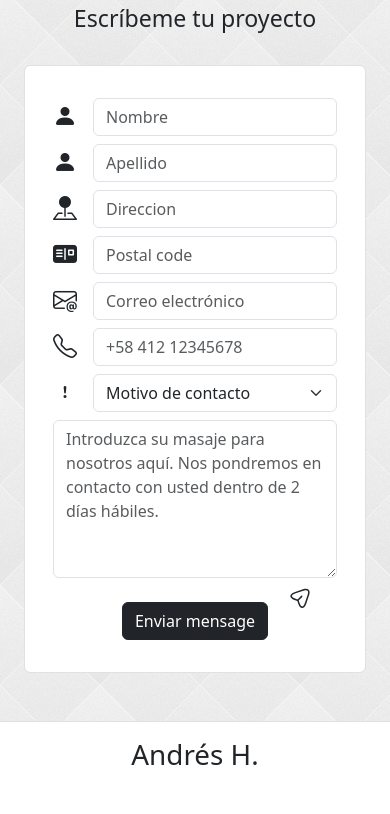
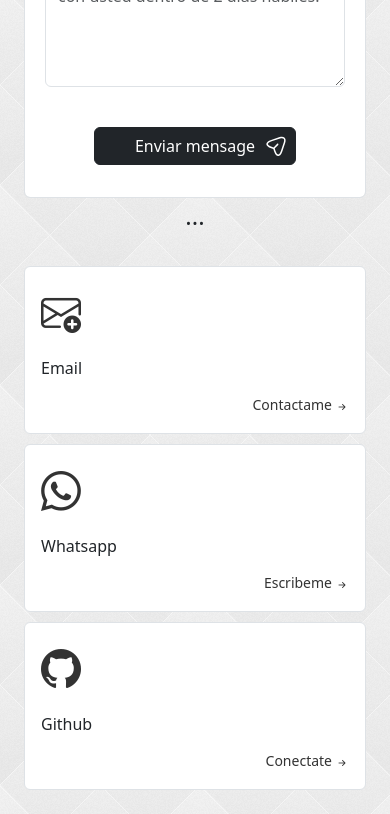
Before and after one commit to Zz-andres-zZ/portafolio, a PHP site: page /contact in a window 390 px wide; the page is wider, and only the part inside the window is pictured. Shown: the part 688-1502 px from the top of that part. Run offline with PHP 8.4, Linux system fonts and the light colour scheme; some libraries are stand-ins or nearby versions.

Commit message:
customise responsive

```diff
--- a/app/model/Database.php
+++ b/app/model/Database.php
@@ -0,0 +1,28 @@
+<?php
+
+class Database
+{
+    private static $host = "localhost";
+    private static $baseD = "test";
+    private static $user = "root";
+    private static $pass = "";
+    protected static $conect;
+
+    public function __construct()
+    {
+        try {
+            self::$conect = new PDO("mysql:host=" . self::$host . ";dbname=" . self::$baseD, self::$user, self::$pass);
+            self::$conect->setAttribute(PDO::ATTR_ERRMODE, PDO::ERRMODE_EXCEPTION);
+            echo "<div alt='conectado' class='conection'><span class='status'></span></div>";
+            return self::$conect;
+        } catch (PDOException $e) {
+            $response = ['Error' => 'error' . $e->getMessage()];
+            echo "<pre>";
+            print_r([
+                'AQUI EL ERROR' => json_encode($response)
+            ]);
+            echo "</pre>";
+            die();
+        }
+    }
+}
--- a/asset/css/about.css
+++ b/asset/css/about.css
@@ -118,9 +118,10 @@ main #about .about_description {
 
 @media (max-width: 575px) {
     main #about {
-        padding: 30px 0 !important;
+        padding: 40px 0 99px !important;
         position: relative;
         top: 0;
+        height: 100%;
     }
 
     main #about .about {
--- a/asset/css/contact.css
+++ b/asset/css/contact.css
@@ -11,34 +11,32 @@ main #contact {
 
 main #contact .container {}
 
-main #contact .container>p {
+main #contact .container>h1 {
     margin-bottom: 4rem;
     text-align: center;
     color: var(--container-color);
 }
 
-
 main #contact .contact-title {
+    font-size: 2.2rem;
     margin-bottom: 2rem;
+    color: var(--container-color);
 }
 
-main #contact .box-service {
+main #contact .content-box {
+    display: flex;
+    margin-bottom: 2rem;
+    gap: 10px;
+}
+
+main #contact .content-box .box-service {
+    width: 100%;
+    height: 100%;
     display: flex;
     justify-content: center;
 }
 
-main #contact .contact-title {
-    margin-bottom: 2rem;
-    color: var(--container-color);
-}
-
-main #contact .box-service {
-    display: flex;
-    justify-content: center;
-    width: 50%;
-}
-
-main #contact h3 {
+main #contact p {
     text-align: center;
     color: var(--color-text-muted);
 }
@@ -56,8 +54,7 @@ main #contact .content-title p {
 
 main #contact .box-service .card {
     transition: .3s;
-    margin-bottom: 1rem;
-    width: 80%;
+    width: 100%;
 }
 
 main #contact .box-service .card:hover {
@@ -72,13 +69,13 @@ main #contact .box-service .card:hover .card-body .icon-whatsap {
     color: #00ad5c;
 }
 
-main #contact .box-service .card:hover .card-body .icon-discor {
+main #contact .box-service .card:hover .card-body .icon-git {
     color: #404eed;
 }
 
 main #contact .box-service .icon-mail,
 .icon-whatsap,
-.icon-discor {
+.icon-git {
     font-size: 1rem;
     font-size: 2.5rem;
     color: var(--color-primary);
@@ -93,12 +90,14 @@ main #contact .box-service .card .card-body {
     justify-content: space-evenly;
 }
 
-main #contact .box-service .card .card-body h5 {
+main #contact .box-service .card .card-body .inf {}
+
+main #contact .box-service .card .card-body .inf h5 {
     margin: 1rem 0;
     font-size: 1rem;
 }
 
-main #contact .box-service .card .card-body p {
+main #contact .box-service .card .card-body .inf p {
     margin: 0;
 }
 
@@ -139,7 +138,7 @@ main #contact .box-service .card .card-body .nav-link:hover i {
 /* COL FORM */
 
 main #contact form {
-    padding: 2rem 1rem;
+    padding: 2rem .5rem;
 }
 
 main #contact form .row {
@@ -161,13 +160,53 @@ main #contact form .row .box i {
 
 main #contact form .row .box input {}
 
-main #contact form .row input[type="submit"] {
-    position: relative !important;
+main #contact form .row>div .position {
+    position: relative;
+    width: fit-content;
+    margin: auto;
     margin-top: 1rem;
+}
+
+main #contact form .row>div .position input[type="submit"] {
+    margin-top: 1rem;
+    padding: 6px 40px;
 }
 
 main #contact form .row svg {
     position: absolute !important;
-    width: fit-content;
-    right: 20%;
+    right: 8px;
+    bottom: 7px;
+    color: #fff;
 }
+
+@media (max-width: 992px) {
+    main #contact .row {}
+}
+
+
+@media (max-width: 576px) {
+    main #contact {
+        padding: 40px 0 99px !important;
+        position: relative;
+        top: 0;
+        height: 100%;
+    }
+
+    main #contact .content-box {
+        flex-wrap: wrap;
+    }
+
+    main #contact .container>h1 {
+        margin-bottom: 0;
+        font-size: 4.2rem;
+    }
+
+    main #contact .contact-title {
+        font-size: 1.5rem;
+        margin: 0 0 2rem 0;
+    }
+
+    main #contact form .row .box i {
+        display: none;
+    }
+}
--- a/asset/css/portafolio.css
+++ b/asset/css/portafolio.css
@@ -25,8 +25,12 @@ main #portafolio .content-title {
     margin-bottom: 1rem;
 }
 
+main #portafolio .content-title h1 {
+    font-size: 4.2rem;
+}
+
 main #portafolio .content-title p {
-    color: var(--container-color);
+    font-size: 1.2rem;
 }
 
 main #portafolio .navegation-inf {
@@ -42,7 +46,7 @@ main #portafolio .navegation-inf .nav-tabs .nav-link {
     border: 0;
     margin: 0 14px;
     color: var(--container-color);
-    width: 8%;
+    width: 10%;
     padding: 5px;
 }
 
@@ -169,6 +173,10 @@ main #portafolio .tab-content .tab-pane .content-panel figure figcaption {
         margin: 0 !important;
         padding: 40px 0 !important;
     }
+
+    main #portafolio .content-title h1 {}
+
+    main #portafolio .content-title p {}
 }
 
 @media (max-width: 490px) {
--- a/index.php
+++ b/index.php
@@ -1,4 +1,7 @@
-<?php require "view/layout/head.php"; ?>
+<?php
+require "view/layout/head.php";
+require "app/model/Database.php";
+?>
 
 <header class="sticky-top">
     <?php require "view/layout/include/header.php"; ?>
--- a/view/contact.php
+++ b/view/contact.php
@@ -30,8 +30,8 @@ if (isset($_POST['enviar'])) {
 ?>
 <section id="contact">
     <div class="container">
-        <p class="display-1">¡Contactame!</p>
-        <div class="mb-4">
+        <h1 class="display-1">¡Contactame!</h1>
+
         <?php if (isset($data)) { ?>
             <?php if (count($data) > 0) { ?>
                 <?php for ($i = 0; $i < count($data); $i++) { ?>
@@ -42,19 +42,33 @@ if (isset($_POST['enviar'])) {
                     </div>
                 <?php } ?>
             <?php } else { ?>
-                    <div class='bg-success w-50 mx-auto rounded text-white p-3 text-center'>Su mensaje se ha enviado con exito</div>
+                <div class='bg-success w-25 mx-auto rounded text-white py-3 text-center'>
+                    <span>
+                        Su mensaje se ha enviado con exito
+                        redireccionando ...
+                    </span>
+                </div>
+                <script>
+                    setTimeout(() => {
+                        window.location.href = "welcome.php";
+                    }, 5000);
+                </script>
             <?php } ?>
         <?php } ?>
-        </div>
+
         <div class="row m-0">
             <!-- SECTION DE INF -->
-            <div class="col-12 col-lg-6">
-                <!-- <div class="box-service">
+            <div class="col-12 col-lg-6 order-1 order-lg-0">
+                <p class="contact-title">...</p>
+                <div class="content-box">
+
+                    <div class="box-service">
                         <div class="card border">
                             <div class="card-body">
+                                <div class="inf">
                                     <i class="bi bi-envelope-plus icon-mail"></i>
-                            <h5 class="card-title">Correo electrónico</h5>
-                            <p>andresjhm.2440gmail.com</p>
+                                    <h5 class="card-title">Email</h5>
+                                </div>
                                 <a href="mailto:andresjhm.2440@gmail.com" target="_blank" class="nav-link a">
                                     Contactame
                                     <i class="bi bi-arrow-right-short"></i>
@@ -62,12 +76,14 @@ if (isset($_POST['enviar'])) {
                             </div>
                         </div>
                     </div>
+
                     <div class="box-service">
                         <div class="card border">
                             <div class="card-body">
+                                <div class="inf">
                                     <i class="bi bi-whatsapp icon-whatsap"></i>
                                     <h5 class="card-title">Whatsapp</h5>
-                            <p>+58 412 4722123</p>
+                                </div>
                                 <a href="https://wa.me/584124722123?text=Hola%20saludos%20%F0%9F%91%8B%0A%0AGracias%20por%20tu%20interes%0Aen%20que%20puedo%20ayudarte.?" target="_blank" class="nav-link b">
                                     Escribeme
                                     <i class="bi bi-arrow-right-short"></i>
@@ -75,24 +91,35 @@ if (isset($_POST['enviar'])) {
                             </div>
                         </div>
                     </div>
+
                     <div class="box-service">
                         <div class="card border">
                             <div class="card-body">
-                            <i class="bi bi-discord icon-discor"></i>
-                            <h5 class="card-title">Discord</h5>
+                                <div class="inf">
+                                    <i class="bi bi-github icon-git"></i>
+                                    <h5 class="card-title">Github</h5>
+                                </div>
                                 <a href="https://discord.gg/midudev" target="_blank" class="nav-link c">
                                     Conectate
                                     <i class="bi bi-arrow-right-short"></i>
                                 </a>
                             </div>
                         </div>
-                </div> -->
-                <iframe src="https://www.google.com/maps/embed?pb=!1m18!1m12!1m3!1d79444.64391671501!2d-0.21428374128957384!3d51.51972634746694!2m3!1f0!2f0!3f0!3m2!1i1024!2i768!4f13.1!3m3!1m2!1s0x4876045108e9cad3%3A0x6514817fa6d57c9!2sThe+Web+Kitchen!5e0!3m2!1sen!2suk!4v1469624353093" width="600" height="450" frameborder="0" style="border:0" allowfullscreen=""></iframe>
+                    </div>
+
+                </div>
+                <div class="iframe">
+                    <div class="card border-0">
+                        <div class="card-body h-50">
+                            <iframe src="https://www.google.com/maps/embed?pb=!1m18!1m12!1m3!1d79444.64391671501!2d-0.21428374128957384!3d51.51972634746694!2m3!1f0!2f0!3f0!3m2!1i1024!2i768!4f13.1!3m3!1m2!1s0x4876045108e9cad3%3A0x6514817fa6d57c9!2sThe+Web+Kitchen!5e0!3m2!1sen!2suk!4v1469624353093" width="100%" height="300px" frameborder="0" style="border:0" allowfullscreen=""></iframe>
+                        </div>
+                    </div>
+                </div>
             </div>
 
             <!-- SECTION DE CONTACT -->
             <div class="col-12 col-lg-6">
-                <h3 class="contact-title">Escríbeme tu proyecto</h3>
+                <p class="contact-title">Escríbeme tu proyecto</p>
                 <div class="text-center">
                     <form class="form-control" method="POST">
 
@@ -157,11 +184,13 @@ if (isset($_POST['enviar'])) {
                         <!-- Button / svg -->
                         <div class="row m-0">
                             <div class="col">
+                                <div class="position position-relative">
                                     <input type="submit" name="enviar" value="Enviar mensage" class="btn btn-dark">
                                     <svg class="" xmlns="http://www.w3.org/2000/svg" width="24" height="24" viewBox="0 0 24 24" fill="block">
-                                    <path d="M14.2199 21.9352C13.0399 21.9352 11.3699 21.1052 10.0499 17.1352L9.32988 14.9752L7.16988 14.2552C3.20988 12.9352 2.37988 11.2652 2.37988 10.0852C2.37988 8.91525 3.20988 7.23525 7.16988 5.90525L15.6599 3.07525C17.7799 2.36525 19.5499 2.57525 20.6399 3.65525C21.7299 4.73525 21.9399 6.51525 21.2299 8.63525L18.3999 17.1252C17.0699 21.1052 15.3999 21.9352 14.2199 21.9352ZM7.63988 7.33525C4.85988 8.26525 3.86988 9.36525 3.86988 10.0852C3.86988 10.8052 4.85988 11.9052 7.63988 12.8252L10.1599 13.6652C10.3799 13.7352 10.5599 13.9152 10.6299 14.1352L11.4699 16.6552C12.3899 19.4352 13.4999 20.4252 14.2199 20.4252C14.9399 20.4252 16.0399 19.4352 16.9699 16.6552L19.7999 8.16525C20.3099 6.62525 20.2199 5.36525 19.5699 4.71525C18.9199 4.06525 17.6599 3.98525 16.1299 4.49525L7.63988 7.33525Z" fill="var(--container-color)"></path>
-                                    <path d="M10.11 14.7052C9.92005 14.7052 9.73005 14.6352 9.58005 14.4852C9.29005 14.1952 9.29005 13.7152 9.58005 13.4252L13.16 9.83518C13.45 9.54518 13.93 9.54518 14.22 9.83518C14.51 10.1252 14.51 10.6052 14.22 10.8952L10.64 14.4852C10.5 14.6352 10.3 14.7052 10.11 14.7052Z" fill="var(--container-color)"></path>
+                                        <path d="M14.2199 21.9352C13.0399 21.9352 11.3699 21.1052 10.0499 17.1352L9.32988 14.9752L7.16988 14.2552C3.20988 12.9352 2.37988 11.2652 2.37988 10.0852C2.37988 8.91525 3.20988 7.23525 7.16988 5.90525L15.6599 3.07525C17.7799 2.36525 19.5499 2.57525 20.6399 3.65525C21.7299 4.73525 21.9399 6.51525 21.2299 8.63525L18.3999 17.1252C17.0699 21.1052 15.3999 21.9352 14.2199 21.9352ZM7.63988 7.33525C4.85988 8.26525 3.86988 9.36525 3.86988 10.0852C3.86988 10.8052 4.85988 11.9052 7.63988 12.8252L10.1599 13.6652C10.3799 13.7352 10.5599 13.9152 10.6299 14.1352L11.4699 16.6552C12.3899 19.4352 13.4999 20.4252 14.2199 20.4252C14.9399 20.4252 16.0399 19.4352 16.9699 16.6552L19.7999 8.16525C20.3099 6.62525 20.2199 5.36525 19.5699 4.71525C18.9199 4.06525 17.6599 3.98525 16.1299 4.49525L7.63988 7.33525Z" fill="var(--color-white)"></path>
+                                        <path d="M10.11 14.7052C9.92005 14.7052 9.73005 14.6352 9.58005 14.4852C9.29005 14.1952 9.29005 13.7152 9.58005 13.4252L13.16 9.83518C13.45 9.54518 13.93 9.54518 14.22 9.83518C14.51 10.1252 14.51 10.6052 14.22 10.8952L10.64 14.4852C10.5 14.6352 10.3 14.7052 10.11 14.7052Z" fill="var(--color-white)"></path>
                                     </svg>
+                                </div>
                             </div>
                         </div>
                     </form>
--- a/view/layout/head.php
+++ b/view/layout/head.php
@@ -6,6 +6,7 @@
     <meta name="theme-color" content="#160b37">
     <meta http-equiv="X-UA-Compatible" content="IE=edge">
     <meta name="viewport" content="width=device-width, initial-scale=1.0">
+    <meta name="viewport" content= "width=device-width, user-scalable=no">
     <title>Mi portafolio</title>
     <script>
         window.addEventListener('DOMContentLoaded', () => {
--- a/view/layout/include/header.php
+++ b/view/layout/include/header.php
@@ -1,7 +1,8 @@
 <nav id="navbar" class="navbar navbar-expand-lg bg-white shadow p-0 py-1">
     <div class="container-fluid px-lg-4 g-0">
-        <a class="nav-link navbar-brand m-0 p-0" href="home">
-            <img src="asset/img/logo/logo.png" class="w-50 img-fluid" alt="logo">
+        <a class="nav-link navbar-brand m-0 p-0 d-flex align-items-center" href="home">
+            <img src="asset/img/logo/logo.png" class="w-50 img-fluid position-relative top-0" alt="logo">
+            <?php $conectar = new Database(); ?>
         </a>
 
         <button class="navbar-toggler p-0 me-3" type="button" data-bs-toggle="offcanvas" data-bs-target="#offcanvasNavbar" aria-controls="offcanvasNavbar">
@@ -19,31 +20,31 @@
                 <ul id="menu_top" class="navbar-nav align-items-lg-center justify-content-lg-end p-lg-0 flex-row flex-wrap align-content-start">
                     <li class="nav-item col-6 col-lg-auto">
                         <a class="nav-link" href="home">
-                            <i class="bi bi-house d-md-none"></i>
+                            <i class="bi bi-house d-lg-none"></i>
                             Home
                         </a>
                     </li>
                     <li class="nav-item col-6 col-lg-auto">
                         <a class="nav-link" href="about">
-                            <i class="bi bi-person d-md-none"></i>
+                            <i class="bi bi-person d-lg-none"></i>
                             About
                         </a>
                     </li>
                     <li class="nav-item col-6 col-lg-auto">
                         <a class="nav-link" href="services">
-                            <i class="bi bi-postcard d-md-none"></i>
+                            <i class="bi bi-postcard d-lg-none"></i>
                             services
                         </a>
                     </li>
                     <li class="nav-item col-6 col-lg-auto">
                         <a class="nav-link" href="portafolio">
-                            <i class="bi bi-person-badge d-md-none"></i>
+                            <i class="bi bi-person-badge d-lg-none"></i>
                             portafolio
                         </a>
                     </li>
                     <li class="nav-item col-6 col-lg-auto">
                         <a class="nav-link" href="contact">
-                            <i class="bi bi-envelope-at d-md-none"></i>
+                            <i class="bi bi-envelope-at d-lg-none"></i>
                             Contact
                         </a>
                     </li>
@@ -51,26 +52,26 @@
 
                 <ul id="menu_top" class="navbar-nav d-lg-none align-items-lg-center pt-2 justify-content-lg-end border-top flex-row flex-wrap align-content-start">
                     <li class="nav-item col-6 col-lg-auto">
-                        <a class="nav-link" href="https://www.facebook.com/GoodLo0.k">
-                            <i class="bi bi-house d-md-none"></i>
+                        <a class="nav-link" target="_blank" href="https://www.facebook.com/GoodLo0.k">
+                            <i class="bi bi-facebook"></i>
                             Facebook
                         </a>
                     </li>
                     <li class="nav-item col-6 col-lg-auto">
-                        <a class="nav-link" href="https://www.instagram.com/andresitojh/">
-                            <i class="bi bi-person d-md-none"></i>
+                        <a class="nav-link" target="_blank" href="https://www.instagram.com/andresitojh/">
+                            <i class="bi bi-instagram"></i>
                             Instagram
                         </a>
                     </li>
                     <li class="nav-item col-6 col-lg-auto">
-                        <a class="nav-link" href="https://www.linkedin.com/in/andreshmndz/">
-                            <i class="bi bi-postcard d-md-none"></i>
+                        <a class="nav-link" target="_blank" href="https://www.linkedin.com/in/andreshmndz/">
+                            <i class="bi bi-linkedin d-lg-none"></i>
                             Linkedin
                         </a>
                     </li>
                     <li class="nav-item col-6 col-lg-auto">
-                        <a class="nav-link" href="https://github.com/Zz-andres-zZ">
-                            <i class="bi bi-person-badge d-md-none"></i>
+                        <a class="nav-link" target="_blank" href="https://github.com/Zz-andres-zZ">
+                            <i class="bi bi-github d-lg-none"></i>
                             Github
                         </a>
                     </li>
--- a/view/services.php
+++ b/view/services.php
@@ -2,8 +2,8 @@
     <div class="container">
         <div class="row g-3 m-0">
             <div class="content-title">
-                <h1 class="display-1">Services</h1>
-                <p class="fs-4">Lo que ofrezco</p>
+                <h1 class="display-1 n-0">Services</h1>
+                <p>Lo que ofrezco</p>
             </div>
             <div class="col-6 col-lg-4">
                 <div class="box-service">
--- a/view/welcome.php
+++ b/view/welcome.php
@@ -16,11 +16,9 @@
             </div>
             <div class="col-12 col-lg-5 inf-profile">
                 <div class="presentacion w-100 align-items-center justify-content-center text-center text-start-md">
-                    <h1 class="title display-1">Andrés Hndz
-
-                    </h1>
+                    <h1 class="title display-1">Andrés Hndz</h1>
                     <h3 class="subtitle">Web developer
-                        <svg class="ms-3" width="36" height="36" viewBox="0 0 48 48" fill="none" xmlns="http://www.w3.org/2000/svg" class="home__hand">
+                        <svg class="ms-3 d-none d-lg-block" width="36" height="36" viewBox="0 0 48 48" fill="none" xmlns="http://www.w3.org/2000/svg" class="home__hand">
                             <path d="M25.4995 32.0305L31.3495 33.1555L36.1495 8.48051C36.4495 6.83051 35.3995 5.18051 33.8245 4.88051C32.1745 4.58051 30.5995 5.70551 30.2995 7.35551L25.4995 32.0305Z" fill="#FFDD67"></path>
                             <path d="M33.8996 4.88018C33.6746 4.80518 33.5246 4.80518 33.2996 4.80518C34.6496 5.33018 35.3996 6.75518 35.0996 8.25518L30.2996 32.9302L31.3496 33.1552L36.1496 8.48018C36.5246 6.75518 35.4746 5.18018 33.8996 4.88018Z" fill="#EBA352"></path>
                             <path d="M19.4995 32.7802H26.5495V5.55518C26.5495 3.53018 24.9745 1.80518 23.0245 1.80518C21.1495 1.80518 19.4995 3.45518 19.4995 5.55518V32.7802Z" fill="#FFDD67"></path>
```
Also changed, not shown: asset/css/main.css (+40 -5 lines), asset/css/services.css (+33 -3 lines), view/portafolio.php (+4 -4 lines). Lines whose indentation alone changed are shown as unchanged.
